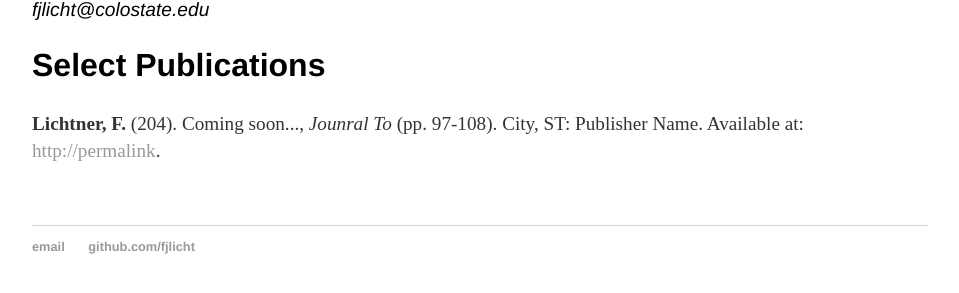
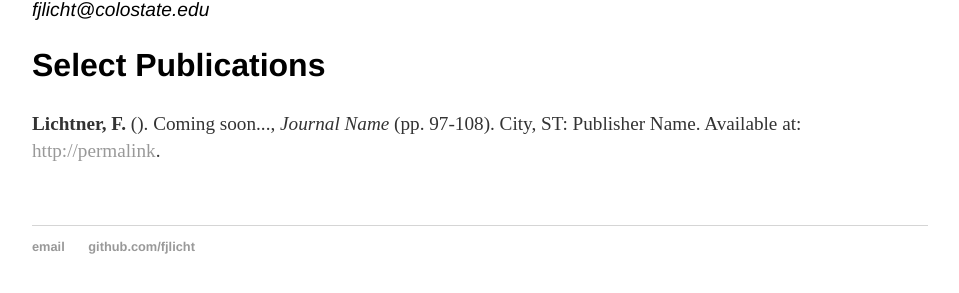
Before and after one commit to fjlicht/franzandanne.github.io, a Jekyll site: the page built from cv/index.html, in a window 1280 px wide. Shown: the part 291-584 px from the top of the page, without its empty margins (160-1119 px from the left). Built offline with Jekyll 4.4.1, drawn with Linux system fonts in a browser that asks for light colours.

Commit message:
Update index.html

```diff
--- a/cv/index.html
+++ b/cv/index.html
@@ -4,7 +4,7 @@ title: CV of Franz Lichtner
 ---
 
 	<div class="cv">
-		<a href="fjlicht.github.io/cv/Lichtner_FJ_2017.pdf" class="download" title="Download CV as PDF">Download CV</a>
+		<a href=/fjlicht.github.io/cv/Lichtner_FJ_2017.pdf class="download" title="Download CV as PDF">Download CV</a>
 					<h1>Franz J Lichtner</h1>
 					<address>
 					<strong>Colorado State University</strong><br>
@@ -16,7 +16,7 @@ title: CV of Franz Lichtner
 
 					<h2>Select Publications</h2>
 
-					<p><strong>Lichtner, F.</strong> (204). Coming soon..., <em>Jounral To</em> (pp. 97-108). City, ST: Publisher Name. Available at: <a href="#">http://permalink</a>.
+					<p><strong>Lichtner, F.</strong> (). Coming soon..., <em>Journal Name</em> (pp. 97-108). City, ST: Publisher Name. Available at: <a href="#">http://permalink</a>.
 
 
 	</div>
```
